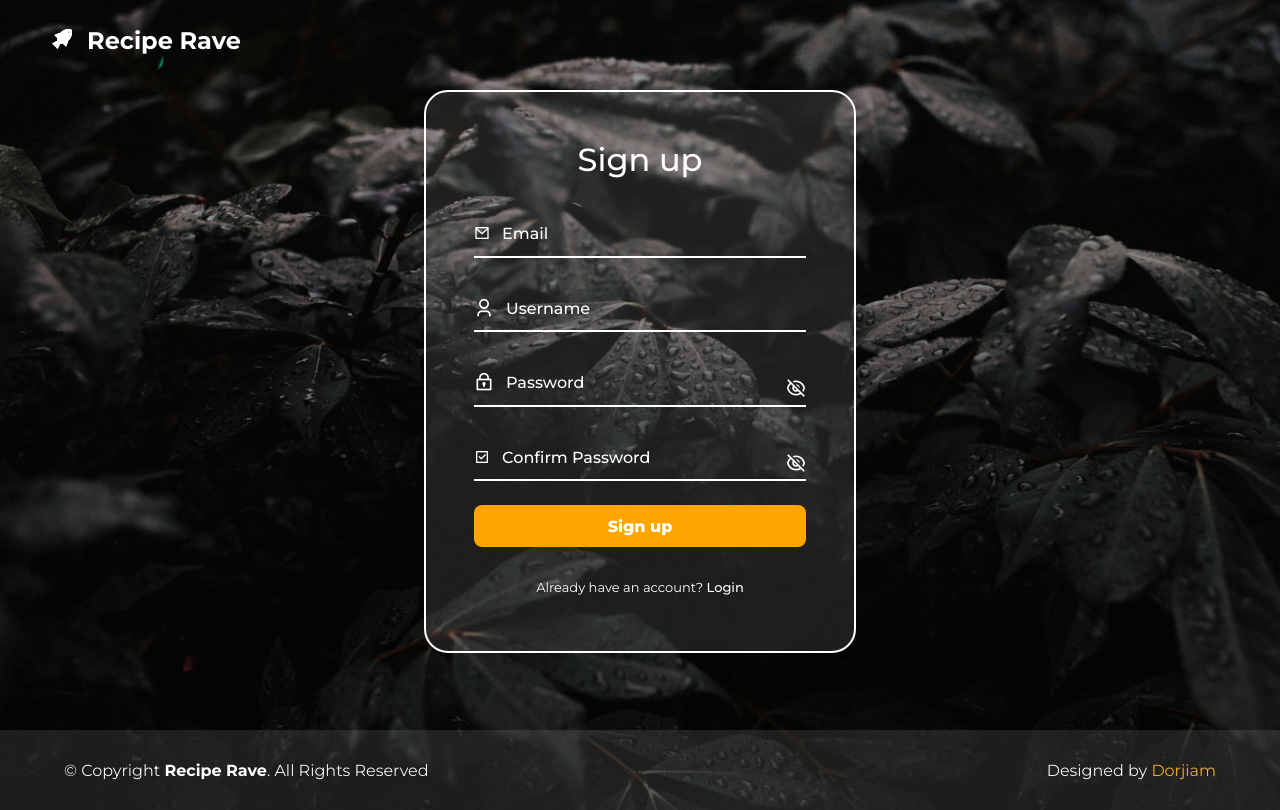
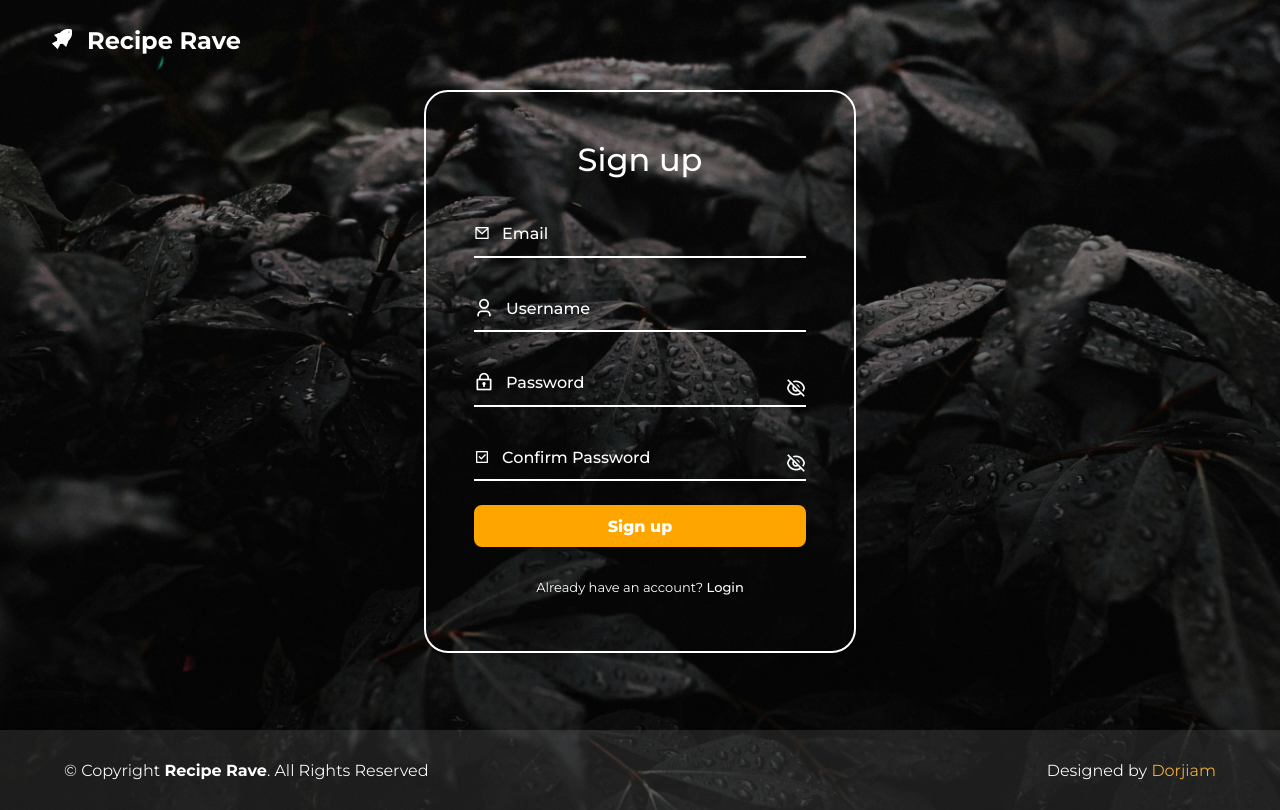
Before and after one commit to Dorjiam/Recipe-Rave, a Django app: page /signup/ in a window 1280 px wide. Run offline with Django 5.2, Linux system fonts and the light colour scheme.

Commit message:
mid commit

```diff
--- a/apps/frontend/static/styles/base.css
+++ b/apps/frontend/static/styles/base.css
@@ -11,7 +11,7 @@
 	color: white;
 }
 
-::selection {b
+::selection {
 	background-color: orange;
 	color: #fff;
 }
--- a/apps/frontend/static/styles/footer.css
+++ b/apps/frontend/static/styles/footer.css
@@ -1,4 +1,4 @@
-footer {
+.footer-wrap {
 	position: absolute;
 	bottom: 0;
 	width: 100vw;
@@ -6,8 +6,8 @@ footer {
 	display: flex;
 	justify-content: center;
 	background: rgba(255, 255, 255, 0.1);
+	color: white;
 	backdrop-filter: blur(15px);
-	color: white;
 	font-weight: 370;
 }
 
--- a/apps/frontend/static/styles/sign-up.css
+++ b/apps/frontend/static/styles/sign-up.css
@@ -54,12 +54,12 @@ img {
 
 .sign-up-form {
 	position: relative;
-	background-color: hsla(0, 0%, 100%, 0.1);
+	background-color: hsla(0, 0%, 10%, 0.1);
 	border: 2px solid white;
 	margin-inline: 1.5rem;
 	padding: 2.5rem 1.5rem;
 	border-radius: 1rem;
-	backdrop-filter: blur(16px);
+	backdrop-filter: blur(8px);
 }
 
 .sign-up-title {
--- a/apps/frontend/templates/components/footer.html
+++ b/apps/frontend/templates/components/footer.html
@@ -1,5 +1,6 @@
 {% load static %}
 <footer>
+	<div class="footer-wrap">
 		<div class="footer">
 			<div class="copyright">
 				&copy; Copyright <strong><span>Recipe Rave</span></strong
@@ -9,4 +10,5 @@
 				Designed by <a href="https://github.com/Dorjiam">Dorjiam</a>
 			</div>
 		</div>
+	</div>
 </footer>
```
Lines whose indentation alone changed are shown as unchanged.
